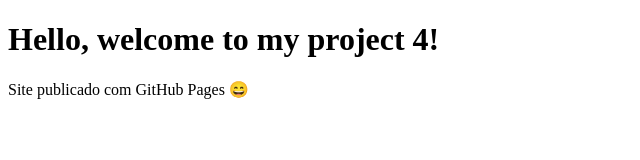
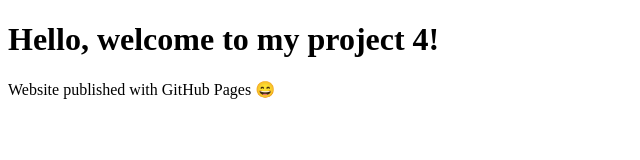
Before and after one commit to tomasjustino1984/tomasfariasproject4, a plain HTML site: page index.html in a window 1280 px wide. Shown: the full height of the page, 0-640 px from the left. Drawn offline with Linux system fonts and the light colour scheme.

Commit message:
Update index.html

```diff
--- a/index.html
+++ b/index.html
@@ -2,10 +2,10 @@
 <html lang="pt-BR">
   <head>
     <meta charset="UTF-8">
-    <title>Projeto Tomas Farias</title>
+    <title>Project4 Tomas Farias</title>
   </head>
   <body>
     <h1>Hello, welcome to my project 4!</h1>
-    <p>Site publicado com GitHub Pages 😄</p>
+    <p>Website published with GitHub Pages 😄</p>
   </body>
 </html>
```
